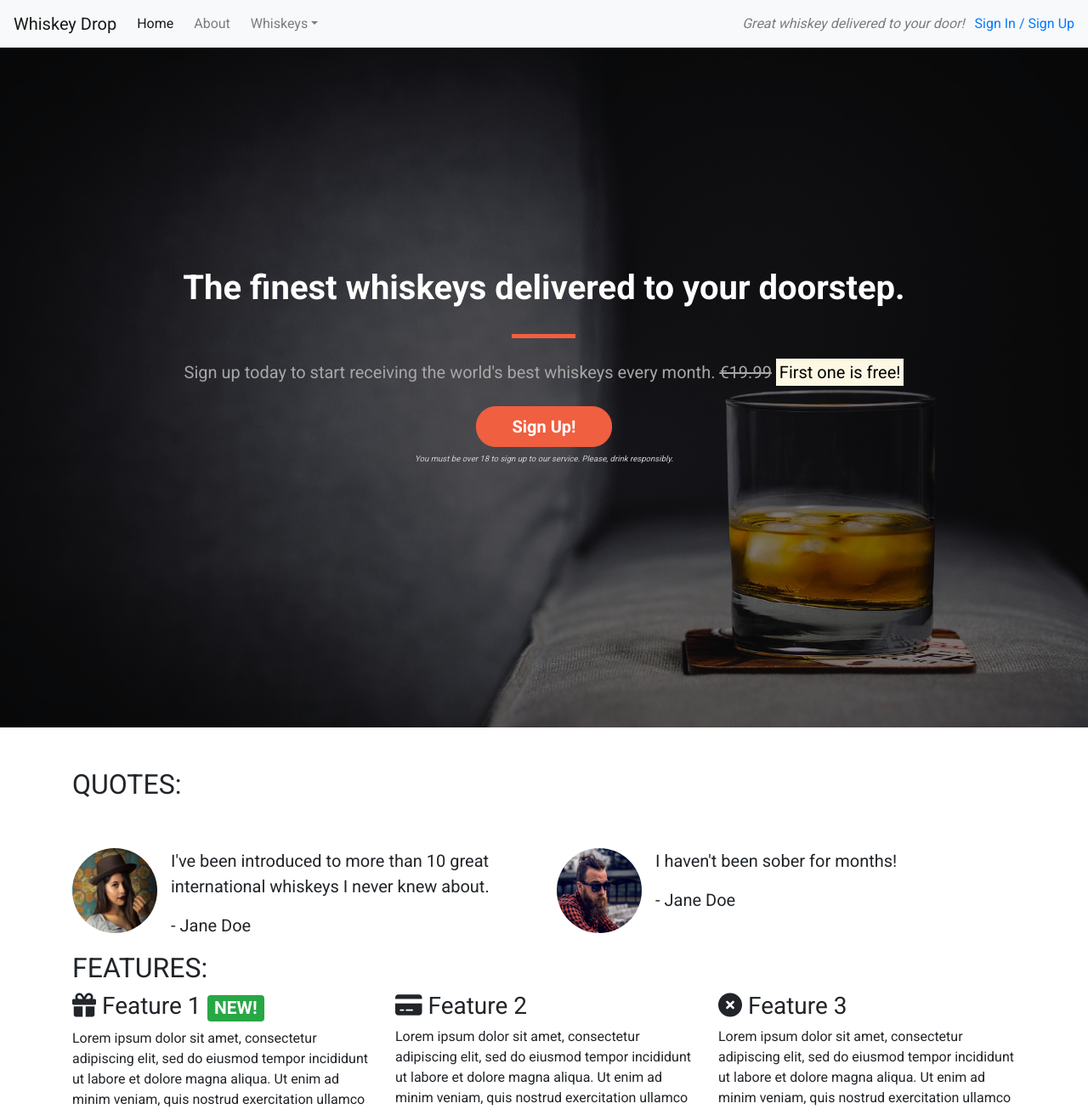
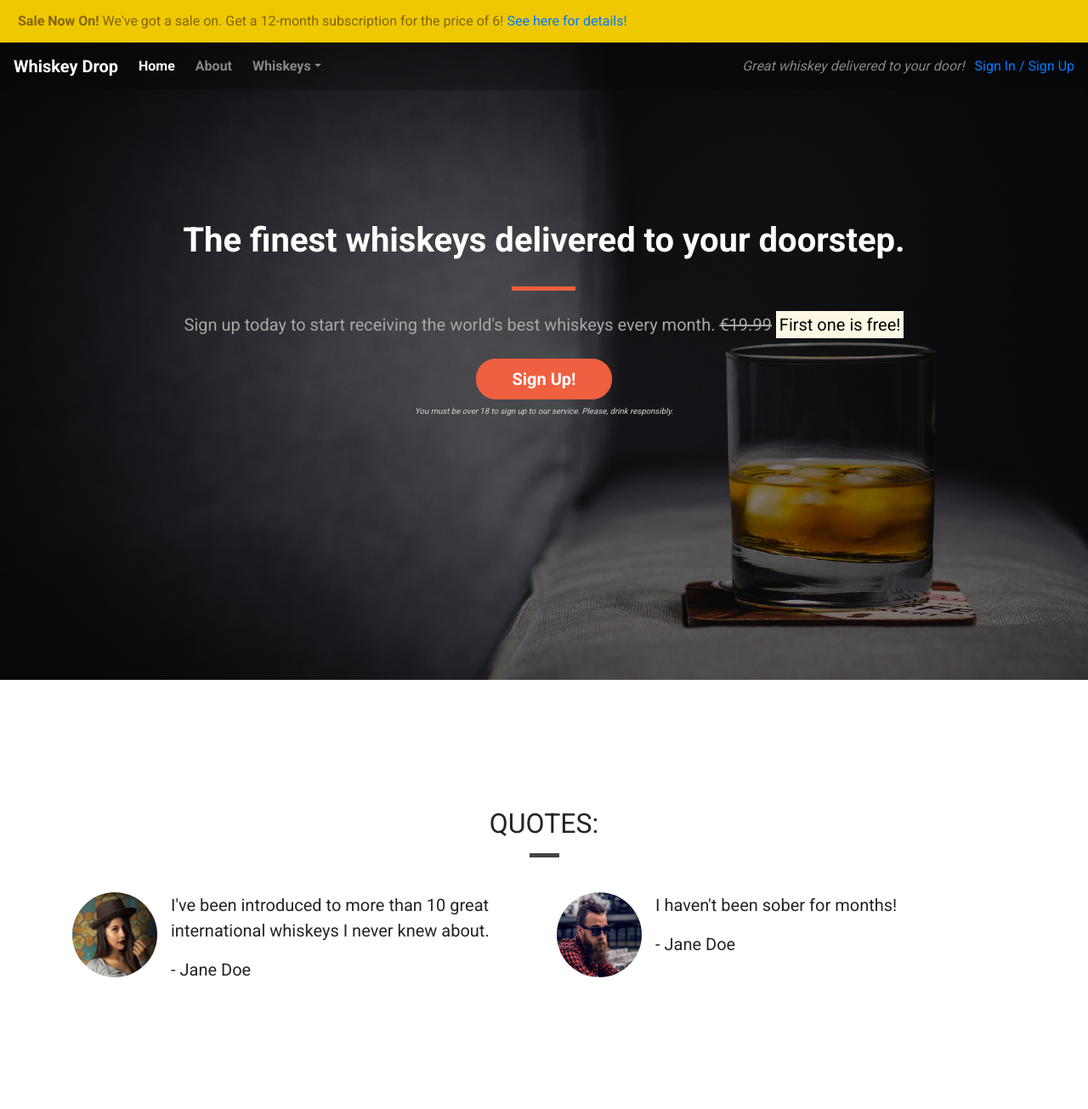
Before and after one commit to JakubMrowicki/bootstrap4, a plain HTML site: page index.html in a window 1280 px wide. Shown: the top 1305 px of the page at 85% size. Drawn offline with nearby package versions, Linux system fonts and the light colour scheme.

Commit message:
styled navbar quotes and features

```diff
--- a/css/style.css
+++ b/css/style.css
@@ -1,5 +1,12 @@
 body {
     font-family: 'Roboto', sans-serif;
+}
+.container-wrapper {
+
+}
+.container-wrapper--red {
+    background-color: #df4929;
+    color: white;
 }
 .alert-container {
 
@@ -60,11 +67,14 @@ body {
     width: 75px;
     height: 5px;
     border: 0;
-    background-color: #f05f40;
+    background-color: #444;
 }
 
 .block-divider--orange {
     background-color: #f05f40;
+}
+.block-divider--white {
+    background-color: white;
 }
 .block-divider--short {
     width: 35px;
@@ -85,3 +95,79 @@ body {
     background-color: #df4929;
     border-color: #df4929;
 }
+
+/* Navbar */
+.navalert-container {
+    position: absolute;
+    top: 0;
+    left: 0;
+    padding-left: 0;
+    padding-right: 0;
+    z-index: 1;
+}
+.navbar {
+    margin-bottom: 0;
+    border: 0;
+    width: 100%;
+    background-color: rgba(0, 0, 0, 0.25);
+}
+.navbar .navbar-toggler {
+    border: 0;
+}
+.navbar-brand {
+    font-weight: bold;
+}
+.navbar .navbar-nav a {
+    font-weight: bold;
+}
+/* Alert */
+.alert-container .col-12 {
+    padding-right: 0;
+    padding-left: 0;
+}
+.site-wide-alert {
+    border-radius: 0;
+    margin-bottom: 0;
+    padding-left: 5px 15px;
+    background-color: #eec802;
+    border-color: #eec802;
+}
+/* Page Headers */
+.page-header {
+    margin-bottom: 0;
+    border-bottom: 0;
+    text-align: center;
+}
+.page-header h2 {
+    margin-top: 0;
+}
+.quotes .page-header {
+    margin-bottom: 25px;
+}
+
+/* Content Containers */
+.content-container {
+    padding-top: 75px;
+    padding-bottom: 75px;
+}
+
+.feature {
+    text-align: center;
+    margin-bottom: 40px;
+}
+
+.feature i {
+    margin-bottom: 20px;
+    font-size: 45px;
+    line-height: 45px;
+}
+
+.feature .btn {
+    background-color: white;
+    border-color: white;
+    border-radius: 15px;
+    min-width: 100px;
+    font-weight: bold;
+    margin-top: 10px;
+    color: #f05f40;
+}
--- a/index.html
+++ b/index.html
@@ -16,7 +16,21 @@
   </head>
 
   <body>
-    <nav class="navbar navbar-light bg-light navbar-expand-sm">
+    <div class="container-fluid navalert-container">
+		<div class="container-fluid alert-container">
+			<!-- Alert -->
+			<div class="row d-none d-sm-block">
+				<div class="col-12">
+					<div class="site-wide-alert alert alert-warning">
+						<strong>Sale Now On!</strong> We've got a sale on. Get a 12-month
+						subscription for the price of 6!
+						<a href="">See here for details!</a>
+					</div>
+				</div>
+			</div>
+			<!--./Alert-->
+        </div>
+        <nav class="navbar navbar-dark navbar-expand-sm">
             <a href="/" class="navbar-brand">Whiskey Drop</a>
 
             <button
@@ -40,16 +54,8 @@
                         <a href="/about" class="nav-link">About</a>
                     </li>
                     <li class="nav-item dropdown">
-            <a
-              href="#"
-              class="nav-link dropdown-toggle"
-              id="navbarDropdownMenuLink"
-              role="button"
-              data-toggle="dropdown"
-              asia-haspopup="true"
-              aria-expanded="false"
-              >Whiskeys</a
-            >
+                        <a href="#" class="nav-link dropdown-toggle" id="navbarDropdownMenuLink" role="button"
+                            data-toggle="dropdown" asia-haspopup="true" aria-expanded="false">Whiskeys</a>
                         <div class="dropdown-menu" aria-labelledby="navbarDropdownMenuLink">
                             <a href="#" class="dropdown-item">Irish</a>
                             <a href="#" class="dropdown-item">Scotch</a>
@@ -58,7 +64,7 @@
                         </div>
                     </li>
                     <li class="nav-item mr-2 d-block d-sm-none">
-            <a href="/login" class="nav-link">Sign In / Sign Up</a>
+                        <a href="/login" class="btn btn--cta btn--red">Sign In / Sign Up</a>
                     </li>
                 </ul>
             </div>
@@ -69,18 +75,6 @@
                 <a href="/login">Sign In / Sign Up</a>
             </div>
         </nav>
-    <div class="container alert-container">
-      <!-- Alert
-      <div class="row d-none d-sm-block">
-        <div class="col-12">
-          <div class="alert alert-warning">
-            <strong>Sale Now On!</strong> We've got a sale on. Get a 12-month
-            subscription for the price of 6!
-            <a href="">See here for details!</a>
-          </div>
-        </div>
-      </div>
-      ./Alert-->
     </div>
 
     <div class="container-fluid callout-container">
@@ -117,11 +111,13 @@
     </div>
 
 	<!-- Quotes -->
-    <div class="container quotes-container">
+	<div class="content-container">
+		<div class="container quotes-container content-container">
 			<section class="quotes">
 				<div class="row">
-          <div class="col-12 my-5">
+					<div class="col-12 page-header">
 						<h2 class="text-uppercase">Quotes:</h2>
+						<hr class="block-divider block-divider--short">
 					</div>
 				</div>
 				<div class="row">
@@ -168,22 +164,26 @@
 							</div>
 						</div>
 			</section>
+		</div>
+	</div>
 	<!-- /.quotes -->
-    </div>
+
 
     <!-- Features -->
-    <div class="container features-container">
+	<div class="container-wrapper container-wrapper--red">
+		<div class="container features-container content-container">
 			<section class="features">
 				<div class="row">
-          <div class="col-12">
+					<div class="col-12 page-header">
 						<h2 class="text-uppercase">Features:</h2>
+						<hr class="block-divider block-divider--short block-divider--white">
 					</div>
 				</div>
 				<div class="row">
 					<div class="col-12 col-md-6 col-lg-4">
 						<div class="feature">
 							<h3>
-                <i class="fas fa-gift d-none d-sm-inline"></i> Feature 1
+								<i class="fas fa-gift d-none d-sm-block"></i> Feature 1
 								<span class="badge badge-success">NEW!</span>
 							</h3>
 							<p>
@@ -198,7 +198,7 @@
 					<div class="col-12 col-md-6 col-lg-4">
 						<div class="feature">
 							<h3>
-                <i class="fas fa-credit-card d-none d-sm-inline"></i> Feature 2
+								<i class="fas fa-credit-card d-none d-sm-block"></i> Feature 2
 							</h3>
 							<p>
 								Lorem ipsum dolor sit amet, consectetur adipiscing elit, sed do
@@ -212,7 +212,7 @@
 					<div class="col-12 d-md-none d-lg-block col-lg-4">
 						<div class="feature">
 							<h3>
-                <i class="fas fa-times-circle d-none d-sm-inline"></i> Feature 3
+								<i class="fas fa-times-circle d-none d-sm-block"></i> Feature 3
 							</h3>
 							<p>
 								Lorem ipsum dolor sit amet, consectetur adipiscing elit, sed do
@@ -226,14 +226,15 @@
 				</div>
 			</section>
 		</div>
-    <!-- /.features -->
+	</div>    <!-- /.features -->
 
     <!-- Favorites -->
-    <div class="container fav-container">
+    <div class="container fav-container content-container">
       <section class="favorites">
         <div class="row">
-          <div class="col-12 col-lg-8 offset-lg-2">
+          <div class="col-12 col-lg-8 offset-lg-2 page-header">
             <h2 class="text-uppercase">Monthly Favorites:</h2>
+            <hr class="block-divider block-divider--short">
           </div>
         </div>
         <div class="row">
```
Lines whose indentation alone changed are shown as unchanged.
